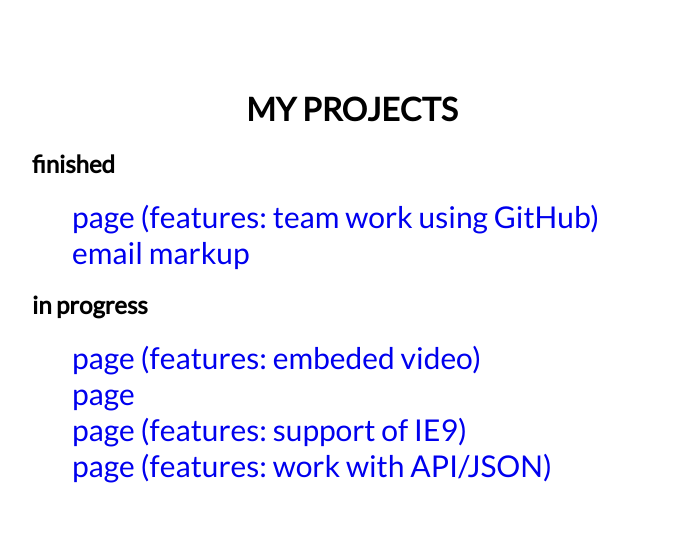
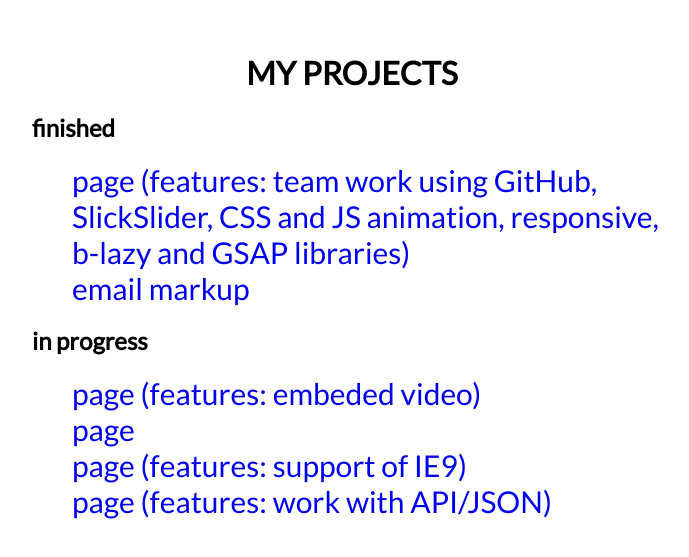
Before and after one commit to valKovbasiuk/valKovbasiuk.github.io, a website: page index.html in a window 1280 px wide. Shown: the part 125-682 px from the top of the page, without its empty margins (296-985 px from the left). Drawn offline with Linux system fonts and the light colour scheme; a web font is replaced by a local one.

Commit message:
add features list

```diff
--- a/index.html
+++ b/index.html
@@ -23,7 +23,7 @@
         </h2>
         <ul>
             <li class="item"><a class="item__link" href="https://val.co.ua/markup_from_psd_03/">page (features: team
-                    work using GitHub)</a></li>
+                    work using GitHub, SlickSlider, CSS and JS animation, responsive, b-lazy and GSAP libraries)</a></li>
             <li class="item"><a class="item__link" href="https://val.co.ua/email_template/">email markup</a></li>
         </ul>
         <h2 class="h2">
```
